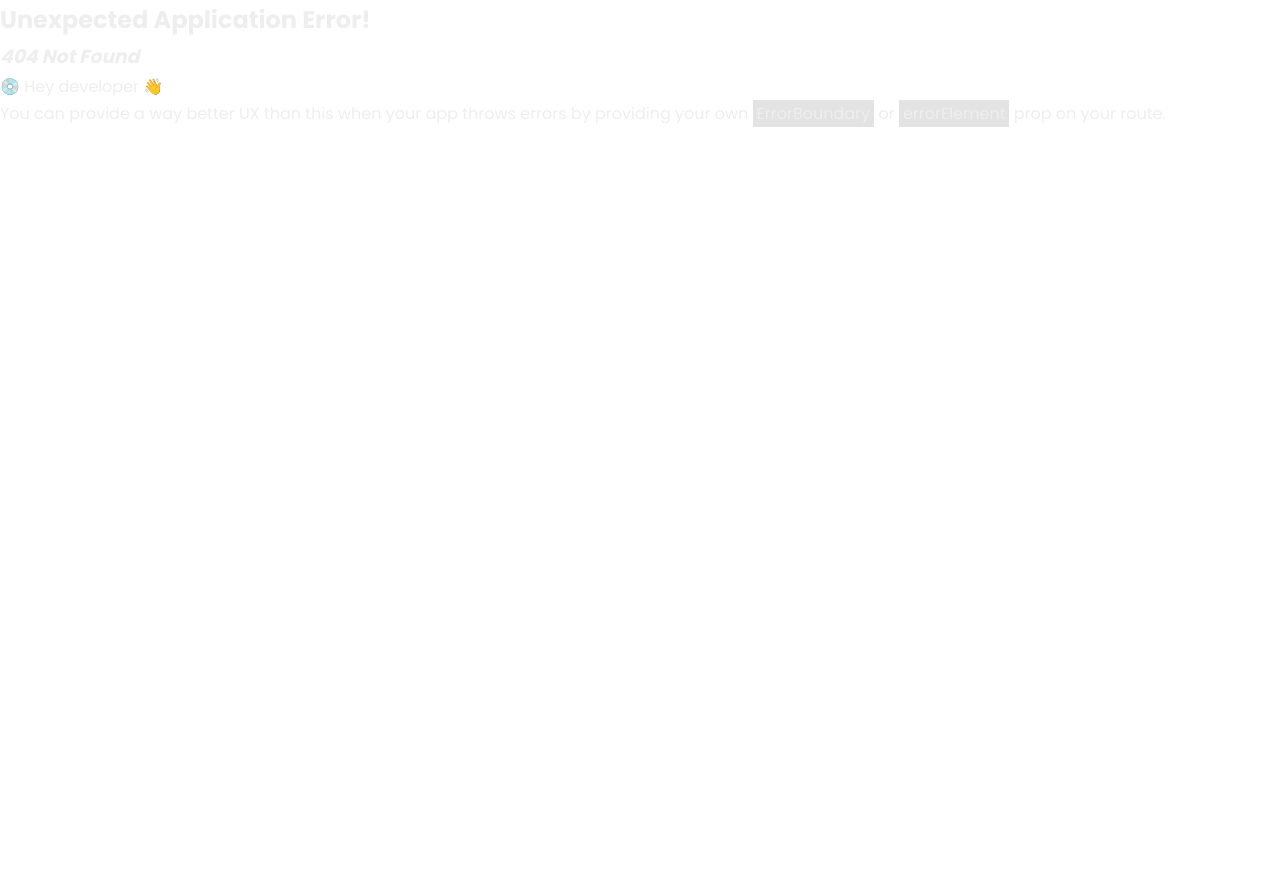
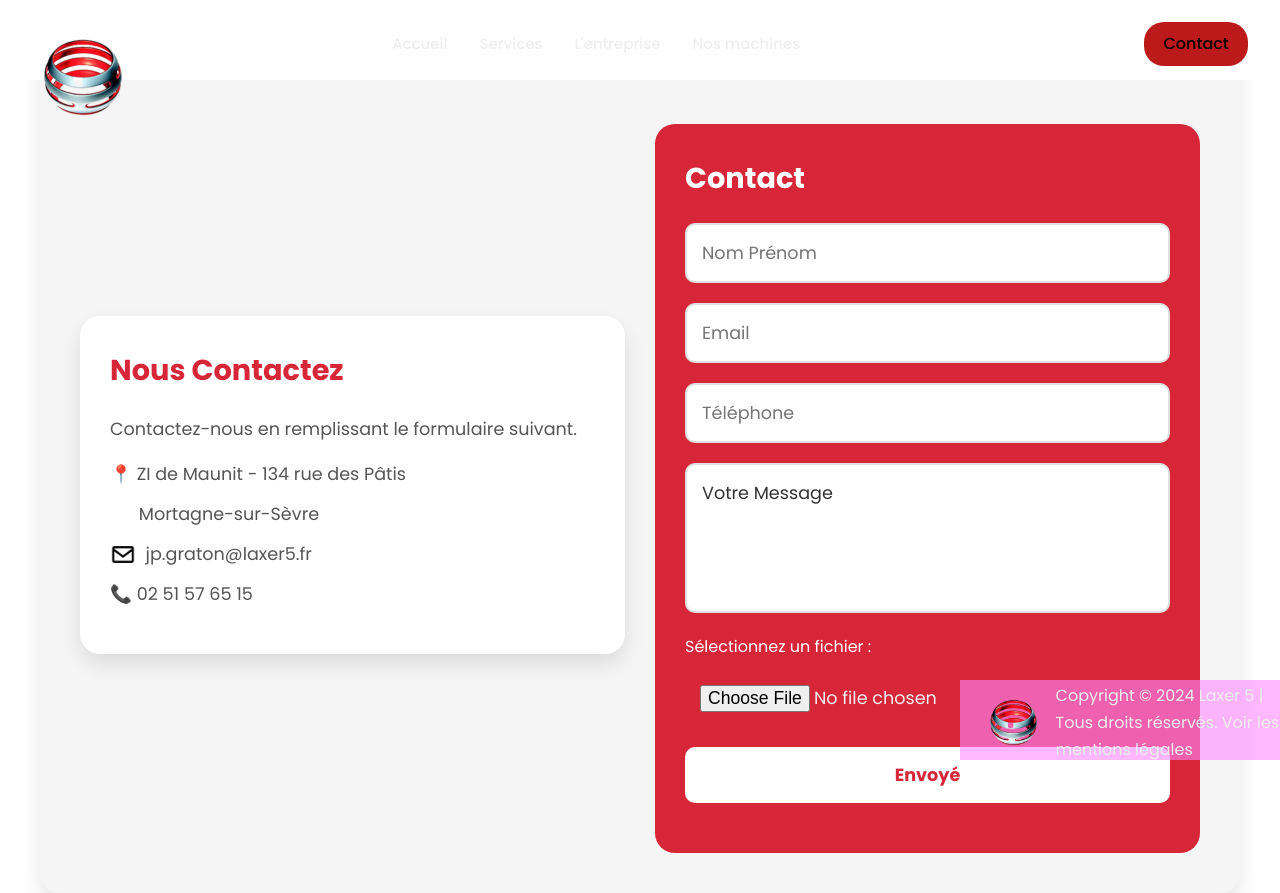
Before and after one commit to lucasA49/Laxer-5, a React (Vite) app in the folder client/: page /contact in a window 1280 px wide. Before the commit this address had no page. Before the commit the page ends 800 px from the top, so only its background shows below. Built offline with nearby package versions, Linux system fonts and the light colour scheme.

Commit message:
page contact

```diff
--- /dev/null
+++ b/client/src/components/Bodycontact.jsx
@@ -0,0 +1,39 @@
+import "../style/bodycontact.css";
+import mail from "../assets/icone/email.png";
+
+function Bodycontact() {
+  return (
+    <div className="container-body">
+      <div className="contact-container">
+        <div className="contact-info">
+          <h2>Nous Contactez</h2>
+          <p>Contactez-nous en remplissant le formulaire suivant.</p>
+          <ul>
+            <li>📍 ZI de Maunit - 134 rue des Pâtis </li>
+            <li className="mortagnesursevre">Mortagne-sur-Sèvre</li>
+            <li>
+              <img className="mailicone" src={mail} alt="Icône email" />
+              jp.graton@laxer5.fr
+            </li>
+            <li>📞 02 51 57 65 15</li>
+          </ul>
+        </div>
+
+        <div className="contact-form">
+          <h2>Contact</h2>
+          <form>
+            <input type="text" placeholder="Nom Prénom" required />
+            <input type="email" placeholder="Email" required />
+            <input type="tel" placeholder="Téléphone" />
+            <textarea>Votre Message</textarea>
+            <label htmlFor="file">Sélectionnez un fichier :</label>
+            <input type="file" id="file" />
+            <button type="submit">Envoyé</button>
+          </form>
+        </div>
+      </div>
+    </div>
+  );
+}
+
+export default Bodycontact;
--- /dev/null
+++ b/client/src/pages/Contact.jsx
@@ -0,0 +1,15 @@
+import Header from "../components/Header";
+import Footer from "../components/Footer";
+import Bodycontact from "../components/Bodycontact";
+
+function Contact() {
+  return (
+    <>
+      <Header />
+      <Bodycontact />
+      <Footer />
+    </>
+  );
+}
+
+export default Contact;
--- /dev/null
+++ b/client/src/style/bodycontact.css
@@ -0,0 +1,187 @@
+.container-body {
+  height: 100vh;
+}
+.contact-container {
+  display: flex;
+  flex-wrap: wrap;
+  justify-content: space-between;
+  align-items: flex-start;
+  gap: 30px;
+  padding: 40px;
+  background-color: #f5f5f5;
+  border-radius: 20px;
+  box-shadow: 0 10px 20px rgba(0, 0, 0, 0.1);
+  margin: 20px auto;
+  max-width: 1200px;
+}
+
+/* Style pour la colonne de gauche - informations de contact */
+.contact-info {
+  margin-top: 16rem;
+  background-color: #fff;
+  padding: 30px;
+  border-radius: 20px;
+  box-shadow: 0 10px 20px rgba(0, 0, 0, 0.1);
+  flex: 1;
+  min-width: 300px;
+  transition:
+    transform 0.3s ease,
+    box-shadow 0.3s ease;
+}
+
+.contact-info:hover {
+  transform: translateY(-5px);
+  box-shadow: 0 15px 30px rgba(0, 0, 0, 0.2);
+}
+
+.contact-info h2 {
+  color: #d72638;
+  margin-bottom: 20px;
+  font-size: 1.8rem;
+}
+
+.contact-info p,
+.contact-info ul,
+.contact-info li {
+  font-size: 1.1rem;
+  color: #555;
+  margin-bottom: 15px;
+}
+
+.contact-info ul {
+  list-style: none;
+  padding: 0;
+}
+
+.contact-info li {
+  display: flex;
+  align-items: center;
+  gap: 10px;
+  margin-bottom: 10px;
+}
+
+.contact-info li i {
+  color: #d72638;
+}
+
+.social-icons {
+  margin-top: 20px;
+}
+
+.social-icons a {
+  font-size: 24px;
+  color: #333;
+  margin-right: 15px;
+  transition: color 0.3s ease;
+}
+
+.social-icons a:hover {
+  color: #d72638;
+}
+
+/* Style pour la colonne de droite - formulaire de contact */
+.contact-form {
+  margin-top: 4rem;
+  background-color: #d72638;
+  padding: 30px;
+  border-radius: 20px;
+  flex: 1;
+  min-width: 300px;
+  transition:
+    transform 0.3s ease,
+    box-shadow 0.3s ease;
+}
+
+.contact-form:hover {
+  transform: translateY(-5px);
+  box-shadow: 0 15px 30px rgba(0, 0, 0, 0.2);
+}
+
+.contact-form h2 {
+  color: white;
+  margin-bottom: 20px;
+  font-size: 1.8rem;
+}
+
+.contact-form form {
+  display: flex;
+  flex-direction: column;
+}
+
+.contact-form input,
+.contact-form textarea,
+.contact-form button {
+  margin-bottom: 20px;
+  padding: 15px;
+  border-radius: 10px;
+  border: none;
+  font-size: 1.1rem;
+  width: 100%;
+  box-sizing: border-box;
+  transition:
+    background-color 0.3s ease,
+    box-shadow 0.3s ease;
+}
+
+.contact-form input[type="text"],
+.contact-form input[type="email"],
+.contact-form input[type="tel"],
+.contact-form textarea {
+  background-color: #fff;
+  color: #333;
+  border: 2px solid #e0e0e0;
+  transition: border-color 0.3s ease;
+}
+
+.contact-form input[type="text"]:focus,
+.contact-form input[type="email"]:focus,
+.contact-form input[type="tel"]:focus,
+.contact-form textarea:focus {
+  outline: none;
+  border-color: #ff5e5e;
+}
+
+.contact-form textarea {
+  height: 150px;
+  resize: none;
+}
+
+.contact-form label {
+  color: white;
+  margin-bottom: 10px;
+}
+
+.contact-form button {
+  background-color: #fff;
+  color: #d72638;
+  font-weight: bold;
+  cursor: pointer;
+  transition:
+    background-color 0.3s ease,
+    color 0.3s ease;
+}
+
+.contact-form button:hover {
+  background-color: #333;
+  color: white;
+}
+
+/* Style responsive pour mobile */
+@media (max-width: 768px) {
+  .contact-container {
+    flex-direction: column;
+    gap: 20px;
+  }
+
+  .contact-info,
+  .contact-form {
+    min-width: 100%;
+  }
+}
+
+.mortagnesursevre {
+  margin-left: 1.8rem;
+}
+.mailicone {
+  height: 1.6rem;
+}
```
Also changed, not shown: client/src/main.jsx (+6 -2 lines), client/src/assets/icone/email.png (added).
